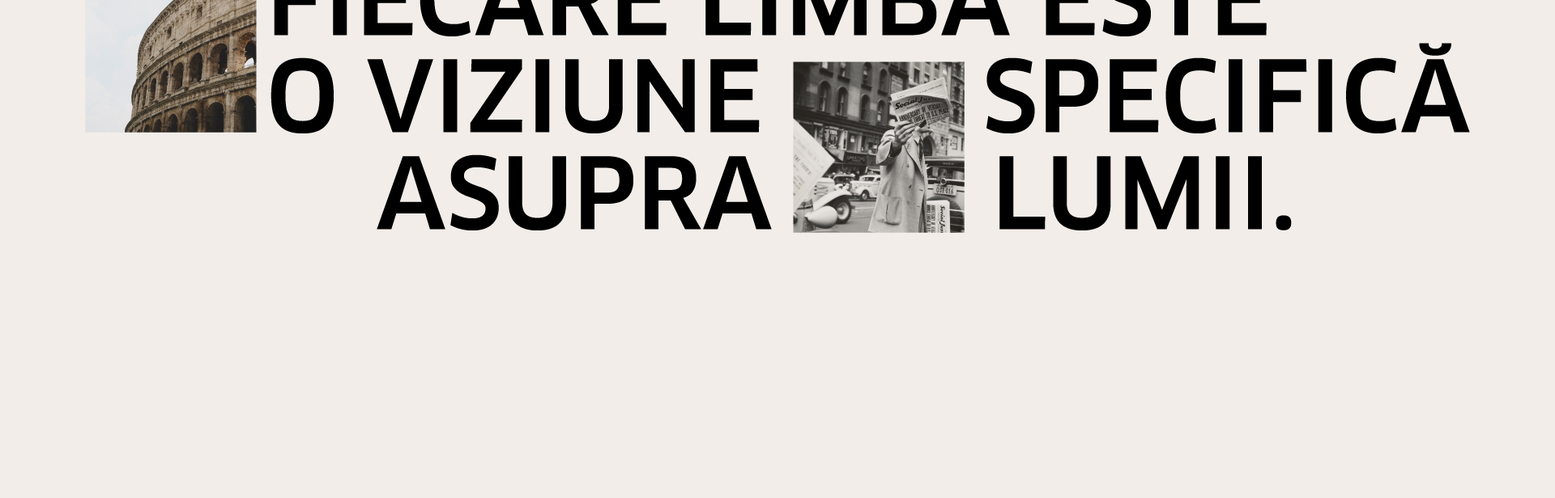
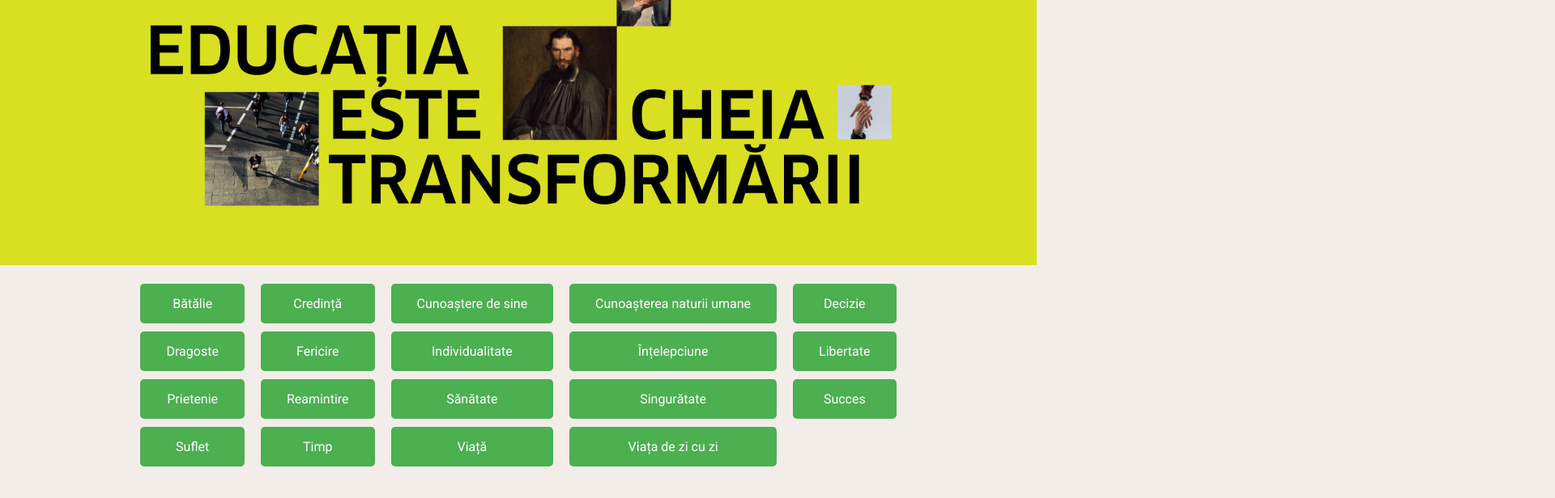
Before and after one commit to CatalinIonescu0922/banaterra, an Angular app: page /topics in a window 1280 px wide. Shown: the part 200-816 px from the top of the page at 81% size, 1920 px wide, since content can reach past the window. Built offline with nearby package versions, Linux system fonts and the light colour scheme.

Commit message:
adaugare ce a facut elvis si marius

```diff
--- /dev/null
+++ b/src/app/quote/quote.component.css
@@ -0,0 +1,10 @@
+.profile-container {
+    text-align: center;
+    padding: 20px;
+  }
+
+  .profile-container img {
+    width: 100px;
+    height: 100px;
+    border-radius: 50%;
+  }
--- /dev/null
+++ b/src/app/quote/quote.component.html
@@ -0,0 +1,6 @@
+<div *ngIf="quote" class="profile-container">
+  <img [src]="quote.image" alt="Profile picture">
+  <h1>{{ quote.title }}</h1>
+  <p>{{ quote.author }}</p>
+  <p>{{ quote.genre }}</p>
+</div>
--- /dev/null
+++ b/src/app/quote/quote.component.ts
@@ -0,0 +1,23 @@
+import { Component, Input } from '@angular/core';
+import { CommonModule } from '@angular/common';
+@Component({
+  selector: 'app-quote',
+  standalone: true,
+  imports: [CommonModule],
+  templateUrl: './quote.component.html',
+  styleUrls: ['./quote.component.css'],
+  inputs: ['image', 'title', 'author', 'genre'],
+})
+export class QuoteComponent {
+  image =  '';
+  title = '';
+  author = '';
+  genre = '';
+  @Input() quote: any;
+  /*
+  quotes: any[] = [
+    { image: '../../assets/img/gustav.jpg', title: 'Morala artei stă chiar în frumuseţea ei.', author: 'Gustave Flaubert', genre: 'Artă, literatură, estetică' },
+    {image: '../../assets/img/gustav.jpg', title: 'Ion Marius', author: 'Fiat', genre: 'munte, pescuit' },
+  ];
+  */
+}
--- a/src/app/topics/topics.component.css
+++ b/src/app/topics/topics.component.css
@@ -0,0 +1,38 @@
+.banner img {
+    width: 100%;
+    height: auto;
+}
+
+#myHeader {
+    background-color: #f1f1f1;  /* Light gray background */
+    padding: 20px;
+    display: flex;  /* Arrange elements horizontally */
+    justify-content: space-between;  /* Distribute content with space in-between */
+    align-items: center;  /* Align content vertically in the center */
+  }
+
+.button-container {
+    display: flex;
+    flex-wrap: wrap;
+    justify-content: center;
+    gap: 20px;
+  }
+
+  .button-column {
+    display: flex;
+    flex-direction: column;
+    gap: 10px;
+  }
+
+  button {
+    background-color: #4CAF50; /* Green */
+    border: none;
+    color: white;
+    padding: 15px 32px;
+    text-align: center;
+    text-decoration: none;
+    display: inline-block;
+    font-size: 16px;
+    cursor: pointer;
+    border-radius: 5px;
+  }
--- a/src/app/topics/topics.component.html
+++ b/src/app/topics/topics.component.html
@@ -1 +1,49 @@
-<img src="../../assets/img/banner.jpg"/>
+<app-nav-bar></app-nav-bar>
+    <section class="banner">
+			<img src="../../assets/img/banner_topics.jpg" />
+    </section>
+
+		<br>
+		<div class="button-container">
+			<div class="button-column">
+			  <button (click)="selectQuote(0)">Bătălie</button>
+			  <button (click) = "selectQuote(1)">Dragoste</button>
+			  <button>Prietenie</button>
+			  <button>Suflet</button>
+			</div>
+
+			<div class="button-column">
+			  <button>Credință</button>
+			  <button>Fericire</button>
+			  <button>Reamintire</button>
+			  <button>Timp</button>
+			</div>
+
+			<div class="button-column">
+			  <button>Cunoaștere de sine</button>
+			  <button>Individualitate</button>
+			  <button>Sănătate</button>
+			  <button>Viață</button>
+			</div>
+
+			<div class="button-column">
+			  <button>Cunoașterea naturii umane</button>
+			  <button>Înțelepciune</button>
+			  <button>Singurătate</button>
+			  <button>Viața de zi cu zi</button>
+			</div>
+
+			<div class="button-column">
+			  <button>Decizie</button>
+			  <button>Libertate</button>
+			  <button>Succes</button>
+			</div>
+		  </div>
+		  <br>
+
+		  <div class="topics-container" *ngIf="currentQuote">
+			<h2 id="myHeader">Artă, literatură, estetică </h2> <!-- Aici am modificat din "Subiecte"-->
+			<div class="topic">
+			  <app-quote [quote] = "currentQuote"> </app-quote>
+			</div>
+		  </div>
--- a/src/app/topics/topics.component.ts
+++ b/src/app/topics/topics.component.ts
@@ -1,12 +1,24 @@
 import { Component } from '@angular/core';
+import { QuoteComponent } from '../quote/quote.component';
+import { CommonModule } from '@angular/common';
+import { NavBarComponent } from '../nav-bar/nav-bar.component';
 
 @Component({
-  selector: 'app-topics',
-  standalone: true,
-  imports: [],
-  templateUrl: './topics.component.html',
-  styleUrl: './topics.component.css'
+    selector: 'app-topics',
+    standalone: true,
+    templateUrl: './topics.component.html',
+    styleUrls: ['./topics.component.css'],
+    imports: [QuoteComponent, CommonModule,NavBarComponent]
 })
+
 export class TopicsComponent {
+  quotes = [
+    { image: '../../assets/img/gustav.jpg', title: 'Morala artei stă chiar în frumuseţea ei.', author: 'Gustave Flaubert', genre: 'Artă, literatură, estetică' },
+    { image: '../../assets/img/gustav.jpg', title: 'Ion Marius', author: 'Fiat', genre: 'Munte, Pescuit' }
+  ];
+  currentQuote: any = null;
 
+  selectQuote(index: number): void {
+    this.currentQuote = this.quotes[index];
+  }
 }
```
Also changed, not shown: 1 other file (tests, documents, lock files or other folders).
